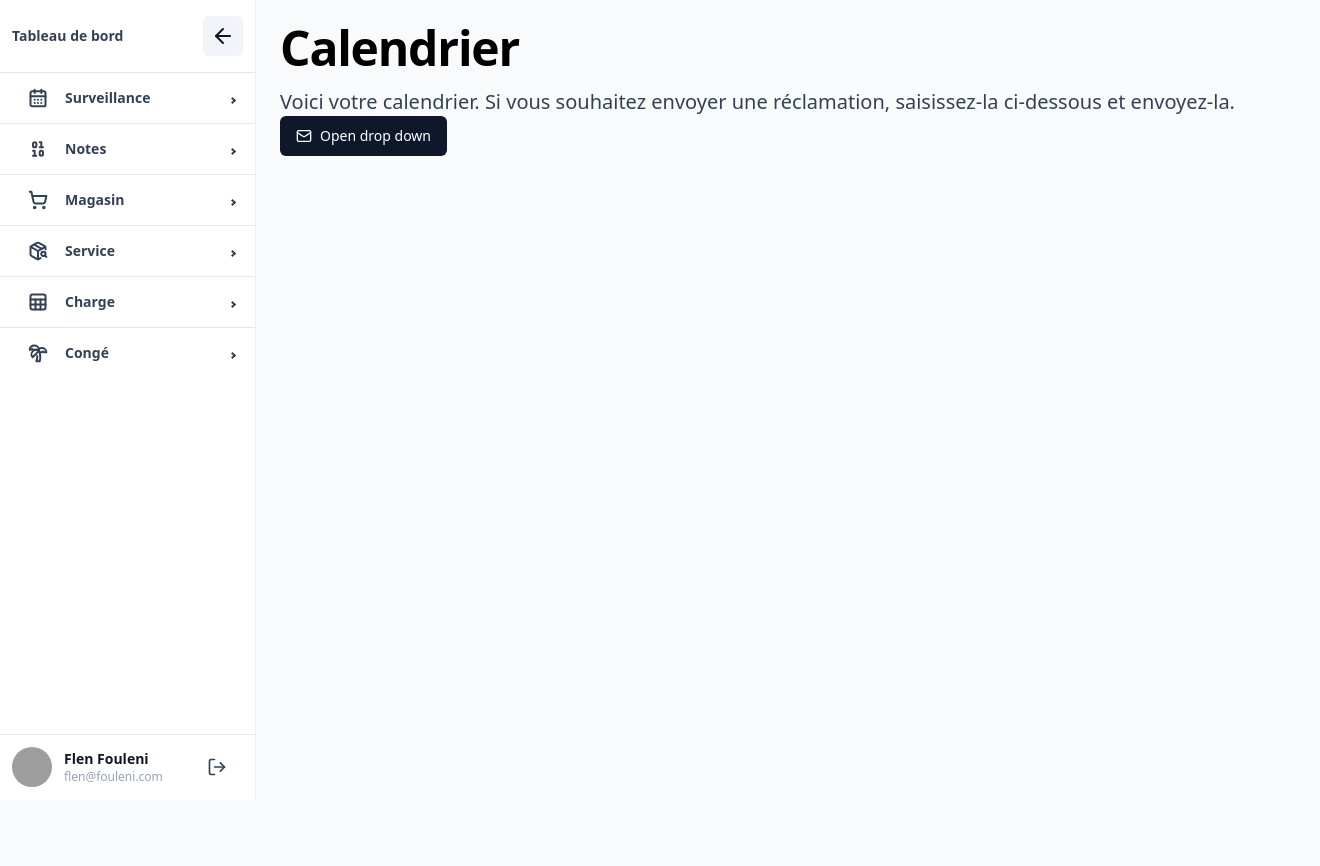
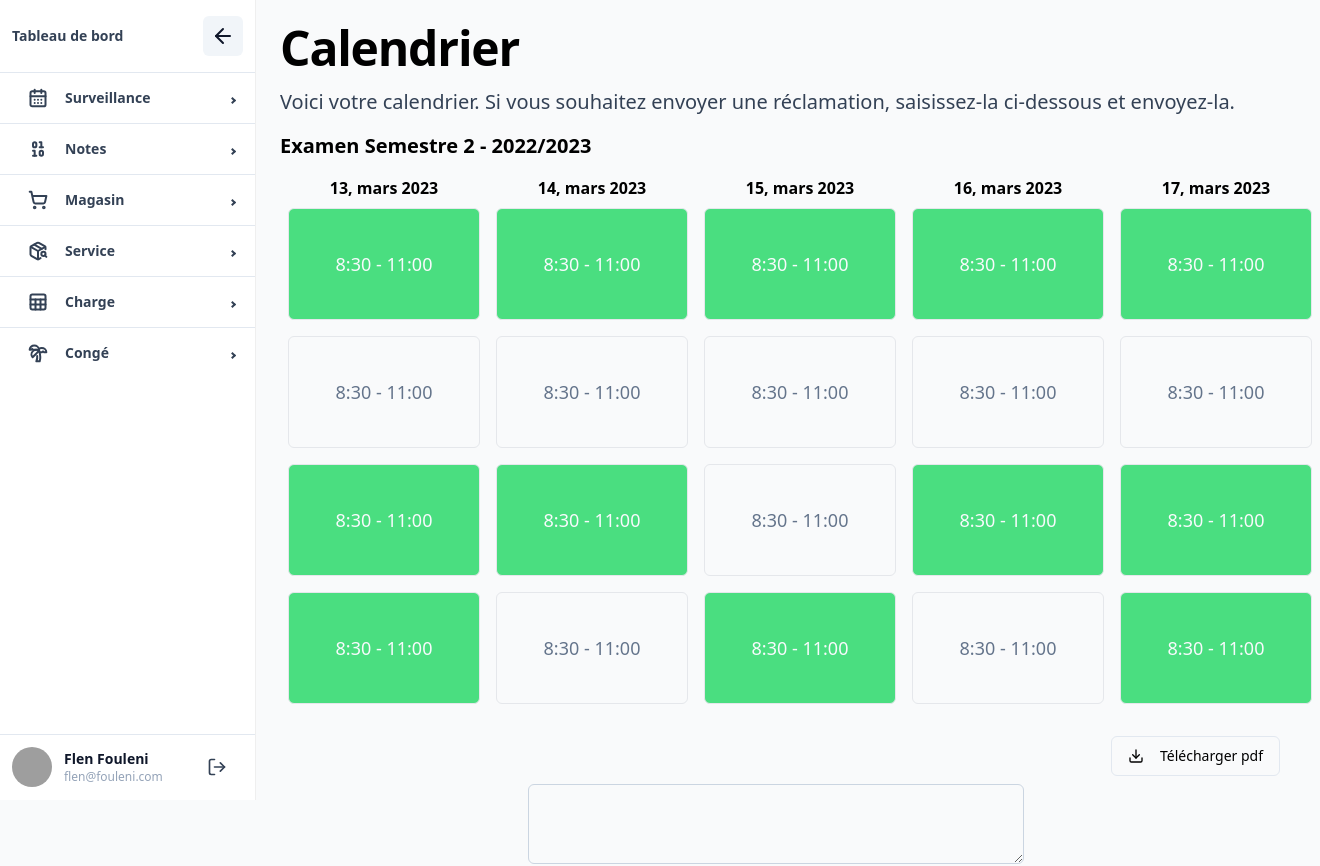
Before and after one commit to stormynight9/isimm-frontend, a React (Vite) app: page /isimm-frontend/surveillance/calendrier in a window 1280 px wide. Shown: the top 866 px of the page, 1320 px wide, since content can reach past the window. Before the commit the page ends 800 px from the top, so only its background shows below. Built offline with nearby package versions, Linux system fonts and the light colour scheme; grey boxes are pictures that could not be loaded; a web font is replaced by a local one.

Commit message:
ajout de la partie consommation et integration de l'interface de calendrier

```diff
--- a/src/pages/surveillance/Calendar.jsx
+++ b/src/pages/surveillance/Calendar.jsx
@@ -1,28 +1,40 @@
+import { Textarea } from "@/components/ui/Textarea"
+import CalendarCell from "./components/CalendarCell"
 import Header from "./components/Header"
+import { DownloadIcon, SendIcon } from "lucide-react"
 import { Button } from "@/components/ui/Button"
-import { MailIcon } from "lucide-react"
-import { DropdownMenu, DropdownMenuContent, DropdownMenuItem, DropdownMenuLabel, DropdownMenuSeparator, DropdownMenuTrigger } from "@/components/ui/DropdownMenu"
+import { scheduleData } from "./data/schedule-data"
 
 const Calendar = () => {
     return (
         <div className="lg:pl-4 lg:pt-4">
             <Header title="Calendrier">Voici votre calendrier. Si vous souhaitez envoyer une réclamation, saisissez-la ci-dessous et envoyez-la.</Header>
-
-            <DropdownMenu>
-                <DropdownMenuTrigger>
-                    <Button>
-                        <MailIcon className="mr-2 h-4 w-4" /> Open drop down
-                    </Button>
-                </DropdownMenuTrigger>
-                <DropdownMenuContent>
-                    <DropdownMenuLabel>My Account</DropdownMenuLabel>
-                    <DropdownMenuSeparator />
-                    <DropdownMenuItem>Profile</DropdownMenuItem>
-                    <DropdownMenuItem>Billing</DropdownMenuItem>
-                    <DropdownMenuItem>Team</DropdownMenuItem>
-                    <DropdownMenuItem>Subscription</DropdownMenuItem>
-                </DropdownMenuContent>
-            </DropdownMenu>
+            <h1 className="my-4 text-xl font-bold">Examen Semestre 2 - 2022/2023</h1>
+            <div className="flex w-full   flex-col xl:flex-row ">
+                {scheduleData.map((item, index) => (
+                    <div key={index} className="mb-4 flex flex-col items-center">
+                        <h2 className="text-l font-bold">{item.date}</h2>
+                        <div className="flex items-center xl:flex-col xl:items-center">
+                            <div className="flex w-full flex-wrap justify-center xl:flex-col">
+                                {item.sessions.map((element, index) => (
+                                    <CalendarCell key={index} value={element.value} variant={element.state ? "green" : "white"} className="m-2" />
+                                ))}
+                            </div>
+                        </div>
+                    </div>
+                ))}
+            </div>
+            <div className="m-2 flex w-full justify-end xl:max-w-5xl">
+                <Button variant={"outline"} className="flex gap-2">
+                    <DownloadIcon className="mr-2 h-4 w-4" /> Télécharger pdf
+                </Button>
+            </div>
+            <div className="flex max-w-5xl flex-col items-center justify-center gap-2 ">
+                <Textarea className="md:w-[50%] " />
+                <Button className="flex gap-2 md:w-[50%]">
+                    Envoyer <SendIcon className="mr-2 h-4 w-4" />
+                </Button>
+            </div>
         </div>
     )
 }
--- /dev/null
+++ b/src/pages/surveillance/data/schedule-data.js
@@ -0,0 +1,47 @@
+export const scheduleData = [
+    {
+        date: "13, mars 2023",
+        sessions: [
+            { id: 1, value: "8:30 - 11:00", state: true },
+            { id: 2, value: "8:30 - 11:00", state: false },
+            { id: 3, value: "8:30 - 11:00", state: true },
+            { id: 4, value: "8:30 - 11:00", state: true },
+        ],
+    },
+    {
+        date: "14, mars 2023",
+        sessions: [
+            { id: 1, value: "8:30 - 11:00", state: true },
+            { id: 2, value: "8:30 - 11:00", state: false },
+            { id: 3, value: "8:30 - 11:00", state: true },
+            { id: 4, value: "8:30 - 11:00", state: false },
+        ],
+    },
+    {
+        date: "15, mars 2023",
+        sessions: [
+            { id: 1, value: "8:30 - 11:00", state: true },
+            { id: 2, value: "8:30 - 11:00", state: false },
+            { id: 3, value: "8:30 - 11:00", state: false },
+            { id: 4, value: "8:30 - 11:00", state: true },
+        ],
+    },
+    {
+        date: "16, mars 2023",
+        sessions: [
+            { id: 1, value: "8:30 - 11:00", state: true },
+            { id: 2, value: "8:30 - 11:00", state: false },
+            { id: 3, value: "8:30 - 11:00", state: true },
+            { id: 4, value: "8:30 - 11:00", state: false },
+        ],
+    },
+    {
+        date: "17, mars 2023",
+        sessions: [
+            { id: 1, value: "8:30 - 11:00", state: true },
+            { id: 2, value: "8:30 - 11:00", state: false },
+            { id: 3, value: "8:30 - 11:00", state: true },
+            { id: 4, value: "8:30 - 11:00", state: true },
+        ],
+    },
+]
--- /dev/null
+++ b/src/redux/features/surveillance/api/apiSlice.js
@@ -0,0 +1,19 @@
+import { createApi, fetchBaseQuery } from "@reduxjs/toolkit/query/react"
+
+const baseQuery = fetchBaseQuery({
+    baseUrl: "http://localhost:8000",
+    //   credentials: "include",
+    prepareHeaders: (headers, { getState }) => {
+        const token = localStorage.getItem("token")
+        if (token) {
+            headers.set("Authorization", `Bearer ${token}`)
+        }
+        return headers
+    },
+})
+
+export const apiSlice = createApi({
+    baseQuery: baseQuery,
+    tagTypes: ["surveillance"],
+    endpoints: (builder) => ({}),
+})
--- /dev/null
+++ b/src/redux/features/surveillance/endpoints/authEndpoints.js
@@ -0,0 +1,21 @@
+import { apiSlice } from "../api/apiSlice"
+
+export const authEndpoints = apiSlice.injectEndpoints({
+    endpoints: (builder) => ({
+        login: builder.mutation({
+            query: (credentials) => ({
+                url: "/auth/user/login/",
+                method: "POST",
+                body: { ...credentials },
+            }),
+        }),
+        credentials: builder.query({
+            query: () => ({
+                url: "/auth/user/get_user_profile/",
+                method: "GET",
+            }),
+        }),
+    }),
+})
+
+export const { useLoginMutation, useCredentialsQuery } = authEndpoints
--- /dev/null
+++ b/src/redux/features/surveillance/slicers/AuthSlice.js
@@ -0,0 +1,24 @@
+import { createSlice } from "@reduxjs/toolkit"
+
+const authSlice = createSlice({
+    name: "auth",
+    initialState: { user: null, token: null },
+    reducers: {
+        setToken: (state, action) => {
+            const token = action.payload.token
+            state.token = token
+            localStorage.setItem("token", token)
+        },
+        setUser: (state, action) => {
+            const user = action.payload
+            state.user = user
+        },
+    },
+})
+
+export const { setToken, setUser } = authSlice.actions
+
+export default authSlice.reducer
+
+export const selectCurrentUser = (state) => state.auth.user
+export const selectCurrentToken = (state) => state.auth.token
--- a/src/redux/store.js
+++ b/src/redux/store.js
@@ -1,5 +1,12 @@
 import { configureStore } from "@reduxjs/toolkit"
+import { apiSlice } from "./features/surveillance/api/apiSlice"
+import authReducer from "./features/surveillance/slicers/AuthSlice"
 
 export const store = configureStore({
-    reducer: {},
+    reducer: {
+        [apiSlice.reducerPath]: apiSlice.reducer,
+        auth: authReducer,
+    },
+    middleware: (getDefaultMiddleware) => getDefaultMiddleware().concat(apiSlice.middleware),
+    devTools: true,
 })
```
Also changed, not shown: 1 other file (tests, documents, lock files or other folders).
